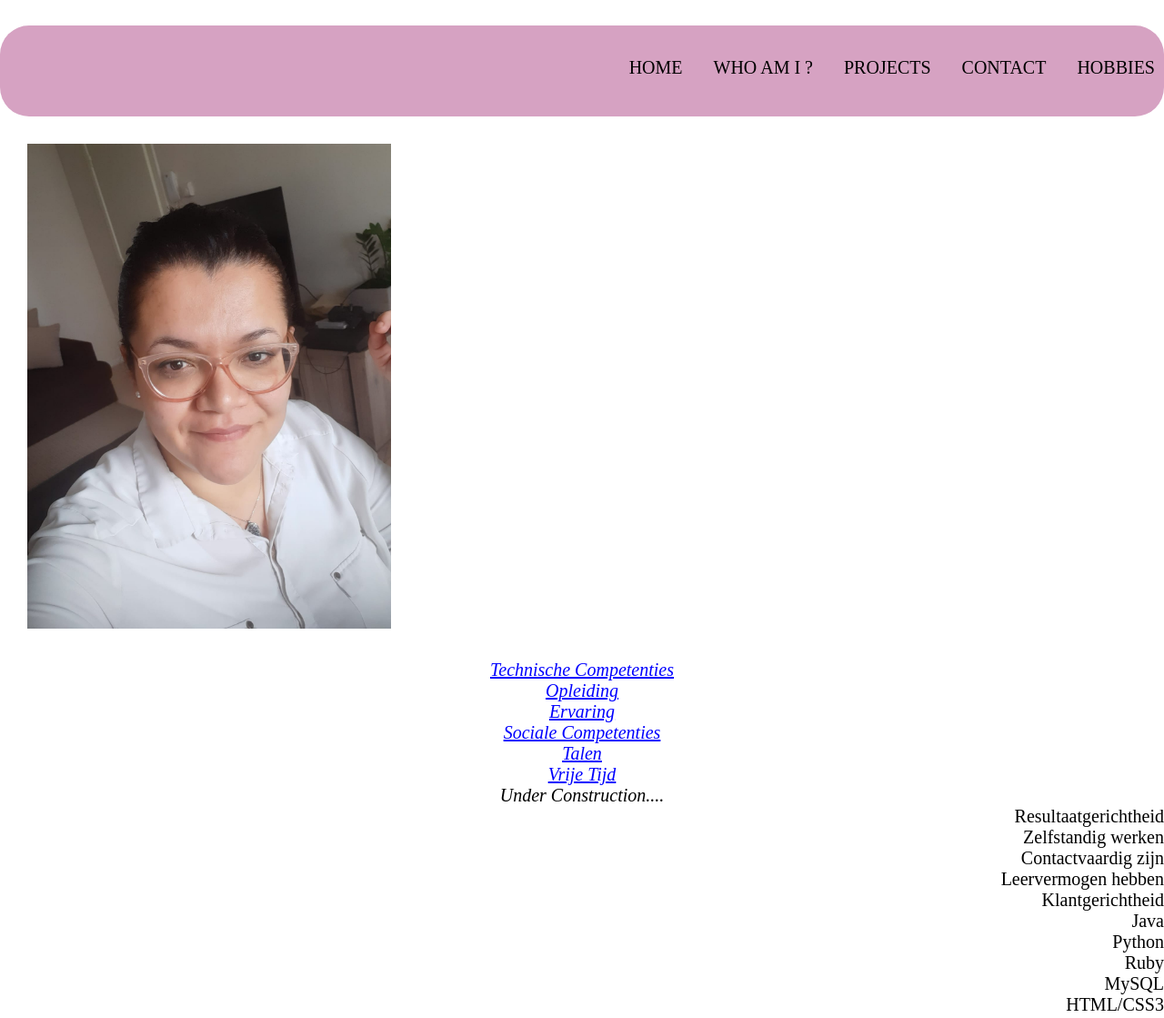
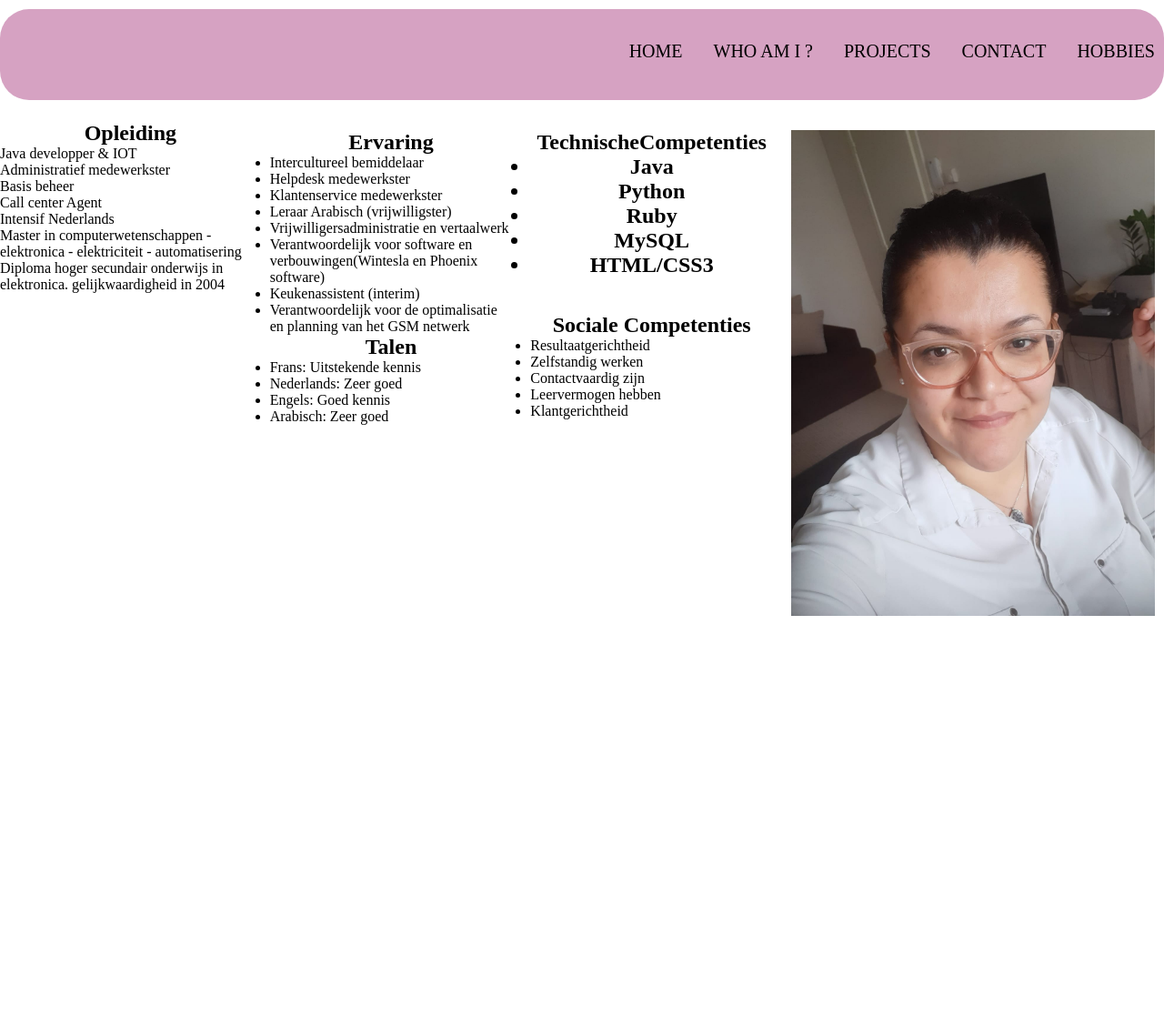
Before and after one commit to FadwaJava/FadwaJava.github.io, a plain HTML site: page htmlpages/whoAmI.html in a window 1280 px wide. Shown: the whole page at 91% size. After the commit the page ends 800 px from the top, so only its background shows below. Drawn offline with Linux system fonts and the light colour scheme.

Commit message:
update Who

```diff
--- a/htmlpages/whoAmI.html
+++ b/htmlpages/whoAmI.html
@@ -7,7 +7,7 @@
         <link rel="stylesheet" href="/style.css">
         <title>Contact Page</title>
     </head>
-    <body id ="CV">
+    <body >
         <nav>
             <ul id= "menu">
             <li>
@@ -30,51 +30,70 @@
         <img src="/pictures/portrait.jpeg" width="400" alt="portrait">
     </section>
 
-    <p>
-        <a class="littlelinks" href="#TechnischeCompetenties">Technische Competenties</a>
 
-     </p>
+     <div id="TechnischeCompetenties">
+        <h2> TechnischeCompetenties <h2>
+            <ul>
+                <li>Java</li>
+                <li>Python</li>
+                <li>Ruby</li>
+                <li>MySQL</li>
+                <li>HTML/CSS3</li>
+            </ul>
+    </div>
 
-    <p>
-      <a class="littlelinks" href="#Opleiding">Opleiding</a>
-    </p>
+      <div id ="Opleiding">
+        <h2>Opleiding</h2>
+        <ul>
+            <li>Java developper & IOT
+            <li>Administratief medewerkster
+            <li>Basis beheer
+            <li>Call center Agent
+            <li>Intensif Nederlands
+            <li>Master in computerwetenschappen - elektronica - elektriciteit - automatisering
+            <li>Diploma hoger secundair onderwijs in elektronica. gelijkwaardigheid in 2004
+        </ul>
+      </div>
 
-     <p>
-         <a class="littlelinks" href="#Ervaring">Ervaring</a>
-     </p>
+      <div id ="SocialeCompetenties">
+          <h2>Sociale Competenties</h2>
+        <ul>
+            <li>Resultaatgerichtheid</li>
+            <li>Zelfstandig werken</li>
+            <li>Contactvaardig zijn</li>
+            <li>Leervermogen hebben</li>
+            <li>Klantgerichtheid</li>
+        </ul>
+    </div>
 
-     <p>
-          <a class="littlelinks" href="#SocialeCompetenties">Sociale Competenties</a>
+         <div id="Ervaring">
+             <h2>Ervaring</h2>
+             <ul>
+                <li> Intercultureel bemiddelaar</li>
+                <li> Helpdesk medewerkster</li>
+                <li>Klantenservice medewerkster</li>
+                <li>Leraar Arabisch (vrijwilligster)</li>
+                <li> Vrijwilligersadministratie en vertaalwerk</li>
+                <li> Verantwoordelijk voor software en verbouwingen(Wintesla en Phoenix software)
+                <li> Keukenassistent (interim)
+                <li>Verantwoordelijk voor de optimalisatie en planning van het GSM netwerk
+            </ul>
 
-    </p>
-    <p>
-        <a class="littlelinks" href="#Talen">Talen</a>
 
-     </p>
+        <div id="Talen">
+            <h2>Talen</h2>
+            <ul>
+                <li>Frans: Uitstekende kennis</li>
+                <li>Nederlands: Zeer goed</li>
+                <li>Engels: Goed kennis</li>
+                <li>Arabisch: Zeer goed</li>
 
-    <p>
-        <a class="littlelinks" href="#VrijeTijd">Vrije Tijd</a>
+            </ul>
 
-     </p>
 
-     <p>Under Construction.... </p>
-   <div id ="SocialeCompetenties">
-       <ul>
-           <li>Resultaatgerichtheid</li>
-           <li>Zelfstandig werken</li>
-           <li>Contactvaardig zijn</li>
-           <li>Leervermogen hebben</li>
-           <li>Klantgerichtheid</li>
-       </ul>
-   </div>
-   <div id ="TechnischeCompetenties">
-    <ul>
-        <li>Java</li>
-        <li>Python</li>
-        <li>Ruby</li>
-        <li>MySQL</li>
-        <li>HTML/CSS3</li>
-    </ul>
+
+
+
 </div>
 
 
--- a/style.css
+++ b/style.css
@@ -1,6 +1,15 @@
 *{
     padding :0%;
     margin :0%;
+}
+#hobbiespage{
+    border-radius: 30px;
+    display: grid;
+    grid-template-columns: 1fr 1fr 1fr 1fr;
+    grid-template-rows:15% 1fr 1fr 1fr;
+    max-width: auto;
+    height: 100%;
+
 }
 body{
 
@@ -81,10 +90,11 @@ nav{
 }
 
 form{
+    margin: 50px;
     grid-column: 2/4;
-    grid-row: 3/4;
-    height: auto;
-    width : 600px;
+    grid-row: 2/4;
+    height: 200px;
+    width : 500px;
     background-color: rgb(175, 99, 159);
     padding: 2em;
     border: 1px solid rgb(177, 56, 56);
@@ -94,6 +104,7 @@ form{
 button{
     font-size: 15px;
     position: relative;
+    margin-top: 10px;
 
 }
 label {
@@ -110,7 +121,7 @@ label {
     font: 1em sans-serif;
 
     /* Pour que tous les champs texte aient la même dimension */
-    width: 300px;
+    width: 400px;
     box-sizing: border-box;
 
     /* Pour harmoniser le look & feel des bordures des champs texte */
@@ -119,7 +130,8 @@ label {
 
   }
   input{
-      line-height: 30px;
+      line-height: 35px;
+
   }
   textarea{
       line-height: 40px;
@@ -130,7 +142,10 @@ label {
     display:inline-block
 
 }
-ul li {
+ul li{
+
+}
+nav ul li {
     font-size: 20px;
     text-align: right;
     list-style-type: none;}
@@ -139,24 +154,24 @@ ul li {
         margin: 35px 10px 10px 20px;
         display: inline-block;
     }
-    #picture1{
+    #picture1,#Ervaring{
         grid-row: 2;
         grid-column:2;
         padding:10px 10px 10px 10px;
       }
-  #picture2{
+  #picture2,#opleiding{
     grid-row: 3;
     grid-column: 2;
     padding:10px 10px 10px 10px;
 }
-#picture3{
+#picture3,#TechnischeCompetenties{
     grid-row: 2;
     grid-column: 3;
     padding:10px 10px 10px 10px;
 
     }
 
-#picture4{
+#picture4, #SocialeCompetenties{
     grid-row: 3;
     grid-column:3;
     padding:10px 10px 10px 10px;
@@ -172,7 +187,9 @@ h2{
     text-decoration-color: blue;
   }
   #portrait{
-      margin: 30px;
+      margin: 10px;
+      grid-row:2/4;
+      grid-column: 4;
 
   }
   #CV{
```
Also changed, not shown: htmlpages/hobbies.html (+1 -1 lines), htmlpages/other_projects.html (+3 -1 lines).
